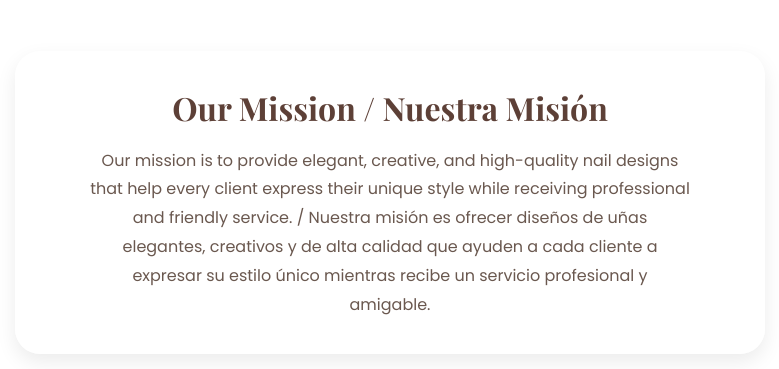
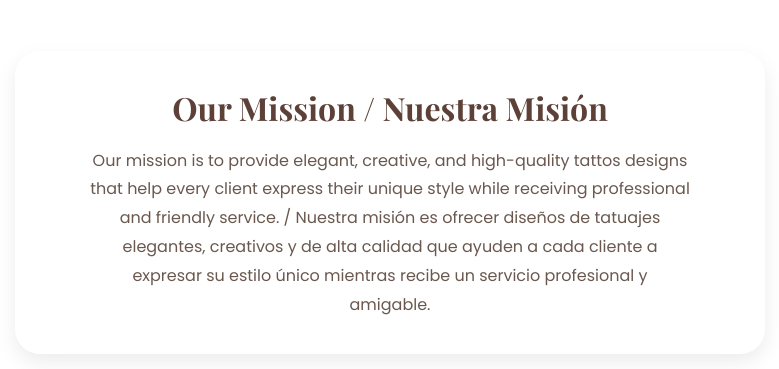
Before and after one commit to LyxZai/EcoHennaWeb, a plain HTML site: page index.html in a window 1280 px wide. Shown: the part 1490-1859 px from the top of the page, without its empty margins (250-1029 px from the left). Drawn offline with nearby package versions, Linux system fonts and the light colour scheme.

Commit message:
Update index.html

```diff
--- a/index.html
+++ b/index.html
@@ -117,9 +117,9 @@
 
     <p>
 
-        Our mission is to provide elegant, creative, and high-quality nail designs that help every client express their unique style while receiving professional and friendly service. /
+        Our mission is to provide elegant, creative, and high-quality tattos designs that help every client express their unique style while receiving professional and friendly service. /
 
-        Nuestra misión es ofrecer diseños de uñas elegantes, creativos y de alta calidad que ayuden a cada cliente a expresar su estilo único mientras recibe un servicio profesional y amigable.
+        Nuestra misión es ofrecer diseños de tatuajes elegantes, creativos y de alta calidad que ayuden a cada cliente a expresar su estilo único mientras recibe un servicio profesional y amigable.
 
     </p>
 
```
